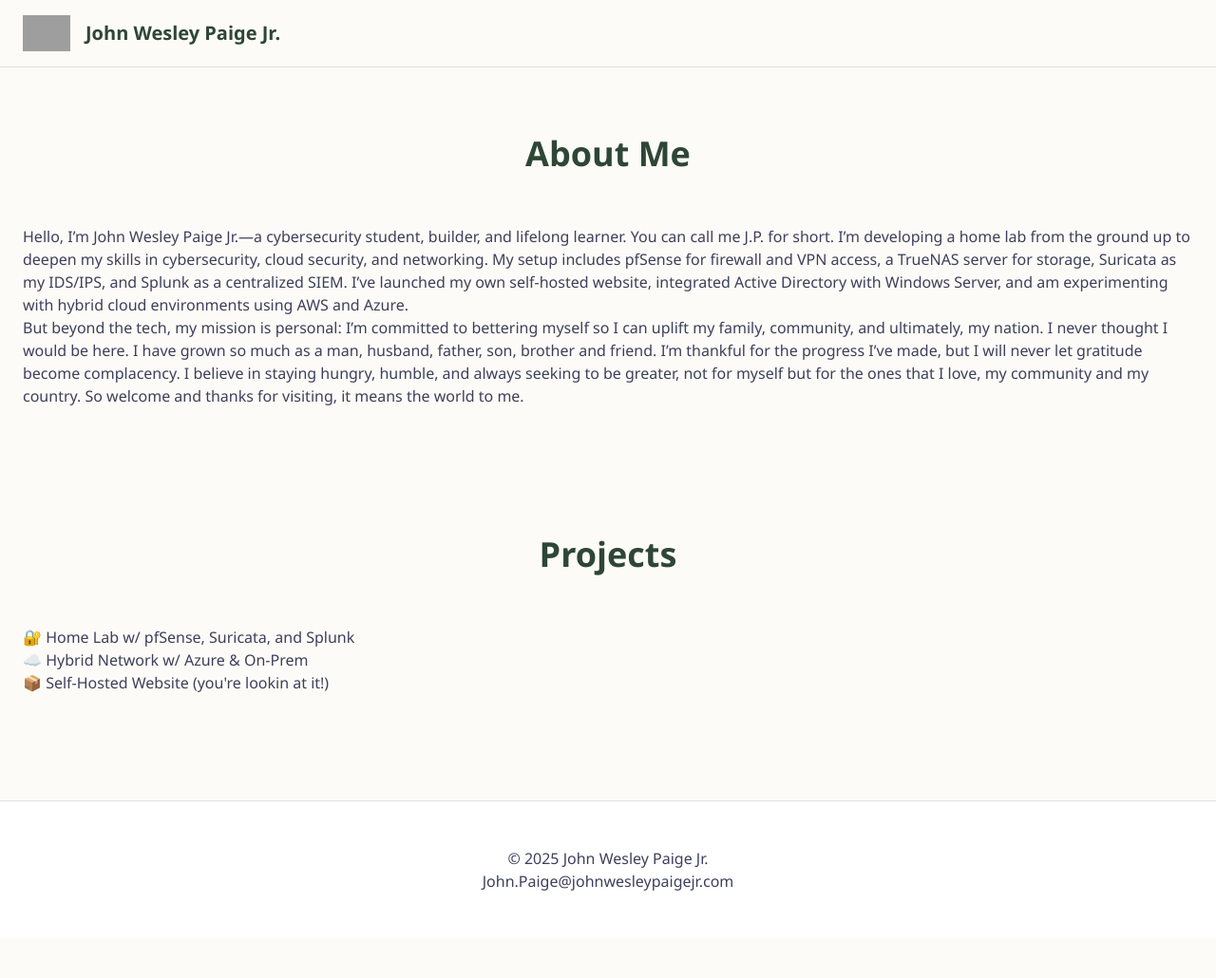
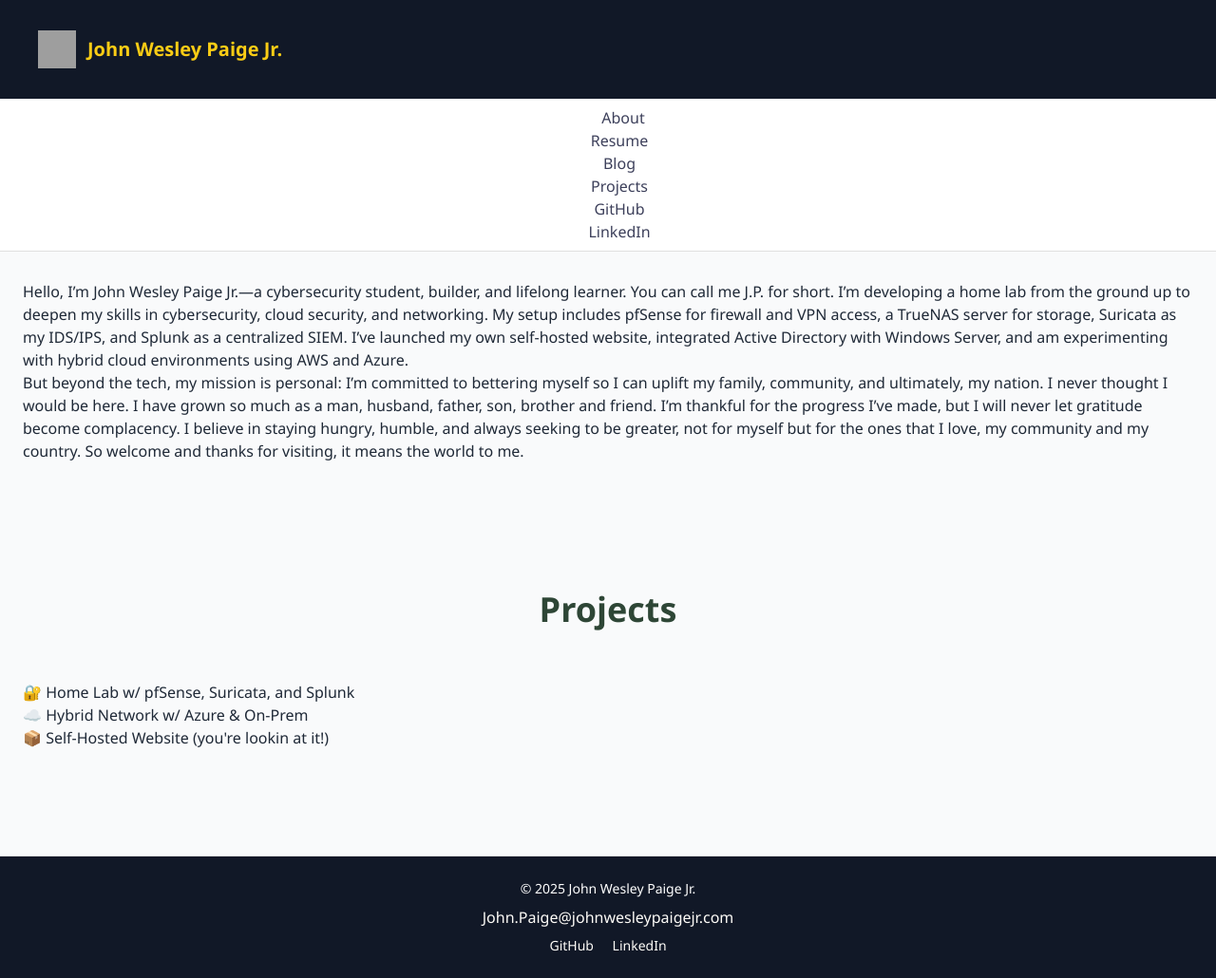
Before and after one commit to ICaintSpell/johnwesleypaigejr.com, a Jekyll site: the page built from index.html, in a window 1280 px wide and 1030 px high. Shown: the whole window at 95% size. Built offline with Jekyll 4.4.1, drawn with Linux system fonts in a browser that asks for light colours; nearby versions of some CDN libraries; grey boxes are pictures that could not be loaded.

Commit message:
Added responsive nav bar with GitHub + LinkedIn links

```diff
--- a/_layouts/default.html
+++ b/_layouts/default.html
@@ -7,75 +7,80 @@
   <script src="https://cdn.tailwindcss.com"></script>
   <link rel="stylesheet" href="/assets/css/main.css" />
 </head>
-<body>
-  <header>
-    <a href="/" class="header-brand">
-      <img src="/assets/img/coat-of-arms.png" alt="Family Coat of Arms" class="header-crest" onerror="this.style.display='none'">
-      <h1>John Wesley Paige Jr.</h1>
-    </a>
+<body class="bg-gray-50 text-gray-800">
 
-    <!-- Mobile Menu Button -->
-    <button id="mobile-menu-button" class="md:hidden">
-      <span class="bar"></span>
-      <span class="bar"></span>
-      <span class="bar"></span>
-    </button>
+  <!-- NAVIGATION BAR -->
+  <header class="bg-gray-900 text-white shadow-md sticky top-0 z-50">
+    <div class="container mx-auto px-4 py-4 flex justify-between items-center">
+      <a href="/" class="flex items-center space-x-3">
+        <img src="/assets/img/coat-of-arms.png" alt="Family Coat of Arms" class="w-10 h-10" onerror="this.style.display='none'">
+        <h1 class="text-xl font-bold text-yellow-400">John Wesley Paige Jr.</h1>
+      </a>
+      <button id="mobile-menu-button" class="md:hidden focus:outline-none">
+        <svg class="w-6 h-6 fill-current" viewBox="0 0 24 24"><path d="M4 6h16M4 12h16M4 18h16"/></svg>
+      </button>
+      <nav id="main-nav" class="hidden md:flex space-x-6">
+        <a href="/#about" class="hover:text-yellow-400">About</a>
+        <a href="/#resume" class="hover:text-yellow-400">Resume</a>
+        <a href="/#blog" class="hover:text-yellow-400">Blog</a>
+        <a href="/#projects" class="hover:text-yellow-400">Projects</a>
+        <a href="https://github.com/{{ site.github_username }}" target="_blank" class="hover:text-yellow-400" rel="noopener noreferrer">GitHub</a>
+        <a href="https://www.linkedin.com/in/john-paige-jr" target="_blank" class="hover:text-yellow-400" rel="noopener noreferrer">LinkedIn</a>
+      </nav>
+    </div>
 
-    <nav id="main-nav">
-      <a href="/#about">About</a>
-      <a href="/#resume">Resume</a>
-      <a href="/#blog">Blog</a>
-      <a href="/#projects">Projects</a>
-      <a href="https://github.com/{{ site.github_username }}" target="_blank" rel="noopener noreferrer">GitHub</a>
-    </nav>
+    <!-- MOBILE MENU -->
+    <div id="mobile-nav" class="md:hidden hidden px-4 pb-4 space-y-2 bg-gray-800">
+      <a href="/#about" class="block text-white hover:text-yellow-400">About</a>
+      <a href="/#resume" class="block text-white hover:text-yellow-400">Resume</a>
+      <a href="/#blog" class="block text-white hover:text-yellow-400">Blog</a>
+      <a href="/#projects" class="block text-white hover:text-yellow-400">Projects</a>
+      <a href="https://github.com/{{ site.github_username }}" target="_blank" class="block text-white hover:text-yellow-400" rel="noopener noreferrer">GitHub</a>
+      <a href="https://www.linkedin.com/in/john-paige-jr" target="_blank" class="block text-white hover:text-yellow-400" rel="noopener noreferrer">LinkedIn</a>
+    </div>
   </header>
 
-  <main>
+  <!-- MAIN CONTENT -->
+  <main class="pt-6">
     {{ content }}
   </main>
 
-  <footer>
-    <p>&copy; {% assign current_year = 'now' | date: '%Y' %}{{ current_year }} John Wesley Paige Jr.</p>
-    <p><a href="mailto:{{ site.email }}">{{ site.email }}</a></p>
+  <!-- FOOTER -->
+  <footer class="bg-gray-900 text-white text-center py-6 mt-12 space-y-2">
+    <p class="text-sm">&copy; {% assign current_year = 'now' | date: '%Y' %}{{ current_year }} John Wesley Paige Jr.</p>
+    <p><a href="mailto:{{ site.email }}" class="hover:text-yellow-400">{{ site.email }}</a></p>
+    <p class="text-sm space-x-4">
+      <a href="https://github.com/{{ site.github_username }}" target="_blank" rel="noopener noreferrer" class="hover:text-yellow-400">GitHub</a>
+      <a href="https://www.linkedin.com/in/john-paige-jr" target="_blank" rel="noopener noreferrer" class="hover:text-yellow-400">LinkedIn</a>
+    </p>
   </footer>
 
-  <!-- DEFINITIVE SCRIPT for Scrolling and Mobile Menu -->
+  <!-- SCRIPT: Smooth Scroll + Mobile Toggle -->
   <script>
-    document.addEventListener('DOMContentLoaded', function() {
-      // --- Smooth Scrolling Logic ---
+    document.addEventListener('DOMContentLoaded', function () {
+      // Smooth scroll
       const scrollLinks = document.querySelectorAll('a[href^="/#"]');
-
       scrollLinks.forEach(anchor => {
         anchor.addEventListener('click', function (e) {
           e.preventDefault();
-
           const targetId = this.getAttribute('href').substring(2);
           const targetElement = document.getElementById(targetId);
-
           if (targetElement) {
-            targetElement.scrollIntoView({
-              behavior: 'smooth'
-            });
+            targetElement.scrollIntoView({ behavior: 'smooth' });
           }
-
-          // --- Close mobile menu after clicking a link ---
-          const nav = document.getElementById('main-nav');
-          if (nav.classList.contains('is-open')) {
-            nav.classList.remove('is-open');
-          }
+          // Hide mobile menu
+          document.getElementById('mobile-nav').classList.add('hidden');
         });
       });
 
-      // --- Mobile Menu Toggle Logic ---
-      const menuButton = document.getElementById('mobile-menu-button');
-      const nav = document.getElementById('main-nav');
-
-      if (menuButton && nav) {
-        menuButton.addEventListener('click', function() {
-          nav.classList.toggle('is-open');
-        });
-      }
+      // Mobile menu toggle
+      const menuBtn = document.getElementById('mobile-menu-button');
+      const mobileNav = document.getElementById('mobile-nav');
+      menuBtn.addEventListener('click', () => {
+        mobileNav.classList.toggle('hidden');
+      });
     });
   </script>
+
 </body>
 </html>
--- a/assets/css/main.scss
+++ b/assets/css/main.scss
@@ -61,6 +61,12 @@ nav a {
     transition: color 0.3s;
 }
 
+/* Focus style for nav links */
+nav a:focus {
+    outline: 2px solid var(--color-accent);
+    outline-offset: 2px;
+}
+
 /* Mobile Navigation (Hidden by default) */
 nav {
     display: none;
@@ -105,7 +111,6 @@ nav a:hover {
     }
 }
 
-
 /* Mobile Menu Button ("Hamburger") */
 #mobile-menu-button {
     background: none;
@@ -126,6 +131,12 @@ nav a:hover {
     height: 3px;
     background-color: var(--color-heading);
     border-radius: 3px;
+}
+
+/* Focus style for mobile menu button */
+#mobile-menu-button:focus {
+    outline: 2px solid var(--color-accent);
+    outline-offset: 2px;
 }
 
 /* Main Content & Sections */
@@ -150,8 +161,26 @@ footer {
     text-align: center;
     padding: 3rem 1.5rem;
     margin-top: 3rem;
-    background-color: #fff;
+    background-color: #1f2937; /* Tailwind's gray-900 */
+    color: var(--color-bg);
     border-top: 1px solid var(--color-light-gray);
+}
+
+footer a {
+    color: var(--color-bg);
+    text-decoration: none;
+    font-weight: 500;
+}
+
+footer a:hover {
+    color: var(--color-accent);
+    text-decoration: underline;
+}
+
+/* Focus style for footer links */
+footer a:focus {
+    outline: 2px solid var(--color-accent);
+    outline-offset: 2px;
 }
 
 /* Blog Post Styling (for individual post pages) */
```
Also changed, not shown: _posts/2025-07-19-I-Remember-way-back-when.md (+1 -1 lines), 1 other file.
